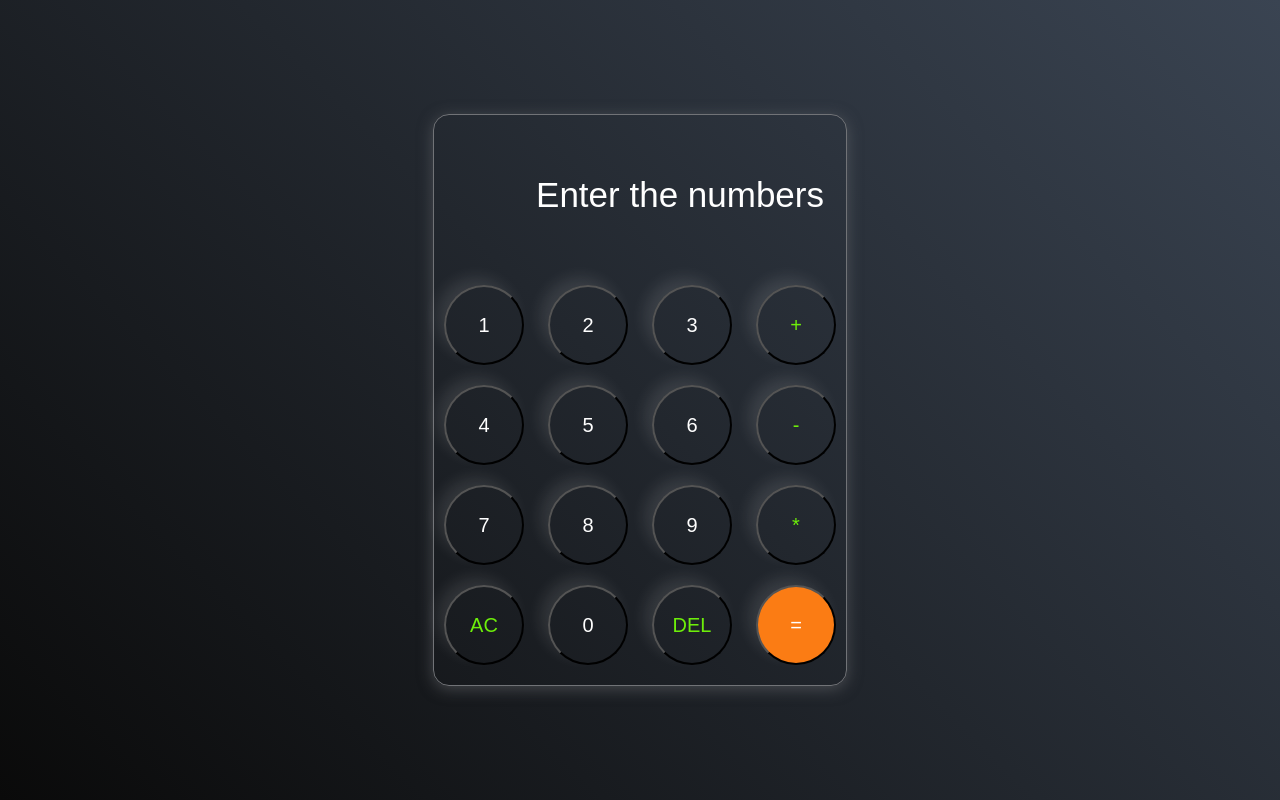
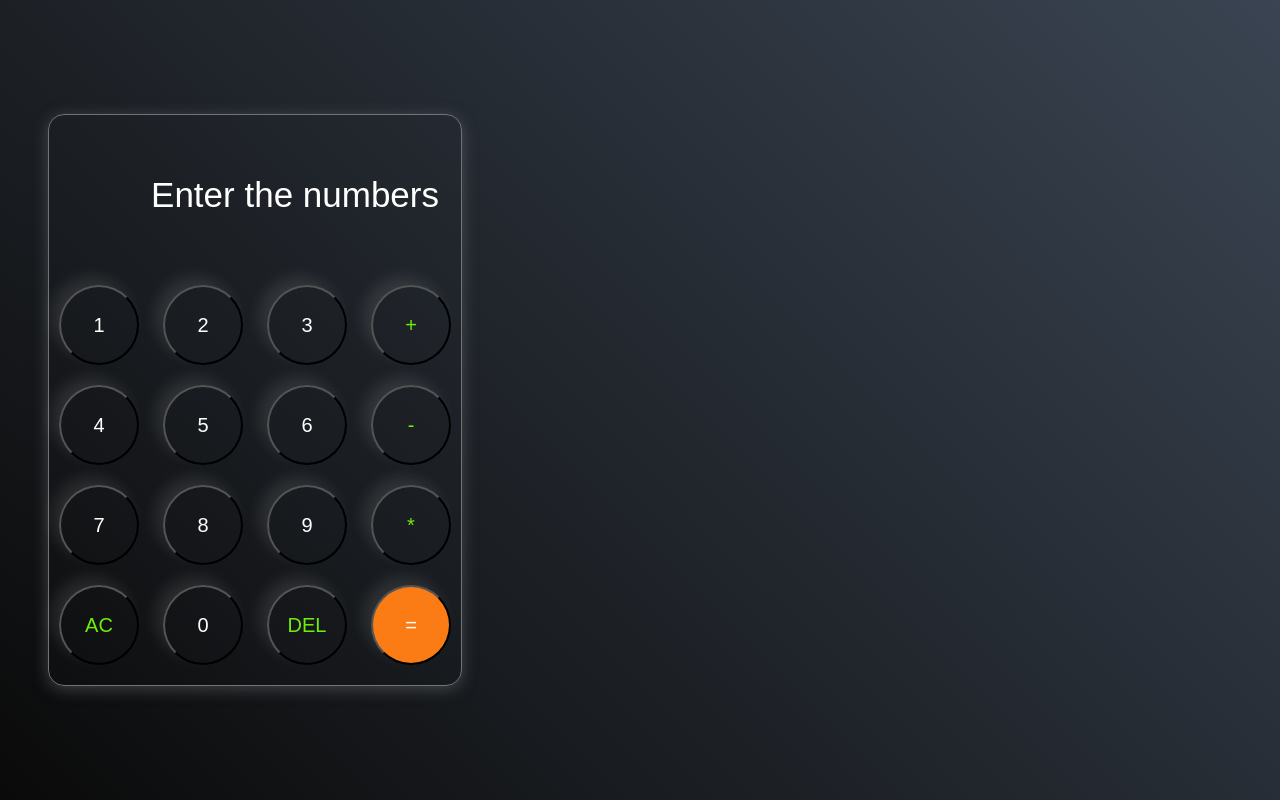
Before and after one commit to Bhumika187/Calculator, a plain HTML site: page index.html in a window 1280 px wide. Drawn offline with Linux system fonts and the light colour scheme.

Commit message:
modified:   Calculator 	new file:   desktop.ini 	modified:   styles.css

```diff
--- a/styles.css
+++ b/styles.css
@@ -6,7 +6,7 @@
 }
 
 body{
-  width:100vw;
+  width:510px;
   height:100vh;
   display: flex;
   justify-content: center;
```
Also changed, not shown: 1 other file.
